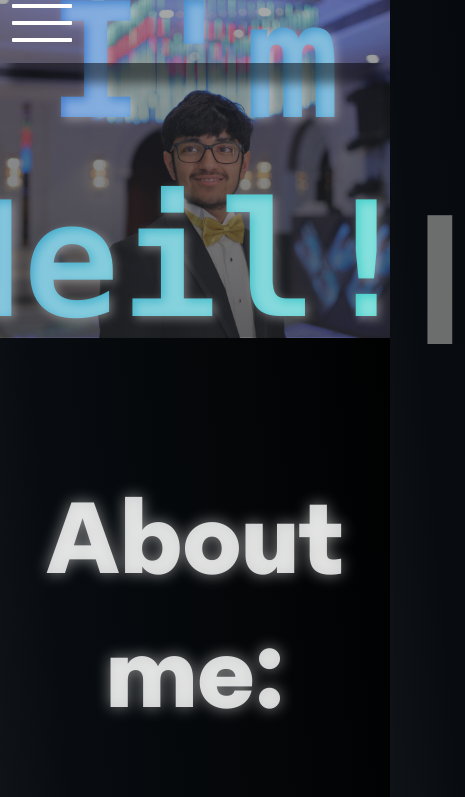
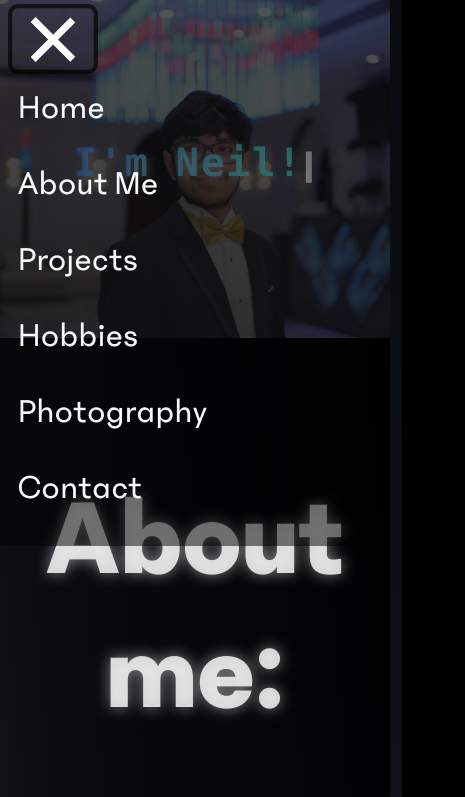
Before and after one commit to theliendem/theliendem.github.io, a plain HTML site: page index.html in a window 390 px wide. Both pictures are taken after a click on the button "Toggle navigation". Shown: the top 797 px of the page, 465 px wide, since content can reach past the window. Drawn offline with nearby package versions, Linux system fonts and the light colour scheme; a script that the page names is missing; files whose address does not match are found by name.

Commit message:
fixed navbar issues on mobile, and made hero section text on home page dynamically resize

```diff
--- a/assets/nav.html
+++ b/assets/nav.html
@@ -5,19 +5,16 @@
 		<span class="text-light">Riverside Hack Club</span>
 	</a> -->
 
-	<button class="navbar-toggler collapsed d-flex d-lg-none flex-column justify-content-around" type="button"
+	<!-- <button class="navbar-toggler collapsed d-flex d-lg-none flex-column justify-content-around mt-5" type="button"
 	data-bs-toggle="collapse" data-bs-target="#navbarSupportedContent" aria-controls="navbarSupportedContent"
 	aria-expanded="false" aria-label="Toggle navigation">
 		<span class="toggler-icon top-bar"></span>
 		<span class="toggler-icon middle-bar"></span>
 		<span class="toggler-icon bottom-bar"></span>
-	</button>
+	</button> -->
 
-	<div class="collapse navbar-collapse" id="navbarSupportedContent">
+	<!-- <div class="collapse navbar-collapse" id="navbarSupportedContent">
 		<ul class="navbar-nav nav ms-auto mx-auto">
-			<!-- <li class="nav-item bg-dark p-2 active">
-				<a class="nav-link text-white" aria-current="page" href="/">HOME</a>
-			</li> -->
 			<li class="nav-item fs-3">
 				<a class="nav-link text-light" role="button" href="/">
 				Home</a>
@@ -39,5 +36,33 @@
 				Contact</a>
 			</li>
 		</ul>
+	</div> -->
+
+	<button class="navbar-toggler" type="button" data-bs-toggle="collapse"
+		data-bs-target="#navbarSupportedContent" aria-controls="navbarSupportedContent" aria-expanded="false"
+		aria-label="Toggle navigation">
+		<span class="navbar-toggler-icon collapsed"></span>
+	</button>
+	<div class="collapse navbar-collapse" id="navbarSupportedContent">
+		<ul class="navbar-nav mx-auto mb-2 mb-lg-0">
+			<li class="nav-item fs-3 pe-4">
+				<a class="nav-link active text-light" aria-current="page" href="#">Home</a>
+			</li>
+			<li class="nav-item fs-3 pe-4">
+				<a class="nav-link text-light" href="#">About Me</a>
+			</li>
+			<li class="nav-item fs-3 pe-4">
+				<a class="nav-link text-light" href="#">Projects</a>
+			</li>
+			<li class="nav-item fs-3 pe-4">
+				<a class="nav-link text-light" href="#">Hobbies</a>
+			</li>
+			<li class="nav-item fs-3 pe-4">
+				<a class="nav-link text-light" href="#">Photography</a>
+			</li>
+			<li class="nav-item fs-3">
+				<a class="nav-link text-light" href="#">Contact</a>
+			</li>
+		</ul>
 	</div>
 </div>
--- a/css/nav.css
+++ b/css/nav.css
@@ -1,4 +1,4 @@
-.navbar-toggler {
+/* .navbar-toggler {
 	width: 60px;
 	height: 20px;
 	position: relative;
@@ -14,166 +14,91 @@
 	box-shadow: none;
 	border: 0;
 	position: relative;
+} */
+
+.navbar-toggler-icon {
+	background-image: none !important;
+	background-color: var(--bs-white);
+	height: 3px;
+	width: 25px;
+	margin: 10px 0;
+	position: relative;
+	transition: all 0.35s ease-out;
+	transform-origin: center;
+}
+
+.navbar-toggler-icon::before {
+	display: block;
+	background-color: var(--bs-white);
+	height: 3px;
+	content: "";
+	position: relative;
+	top: -7px;
+	transition: all 0.15s ease-out;
+	/*taken down to hide quicker*/
+	transform-origin: center;
+}
+
+.navbar-toggler-icon::after {
+	display: block;
+	background-color: var(--bs-white);
+	height: 3px;
+	content: "";
+	position: relative;
+	top: 4px;
+	transition: all 0.35s ease-out;
+	transform-origin: center;
+}
+
+.navbar-dark .navbar-toggler-icon,
+.navbar-dark .navbar-toggler-icon::before,
+.navbar-dark .navbar-toggler-icon::after {
+	background-color: var(--bs-white);
+}
+
+.navbar-toggler:not(.collapsed) .navbar-toggler-icon {
+	transform: rotate(45deg);
+}
+
+.navbar-toggler:not(.collapsed) .navbar-toggler-icon::before {
+	opacity: 0;
+}
+
+.navbar-toggler:not(.collapsed) .navbar-toggler-icon::after {
+	transform: rotate(-90deg) translateX(7px);
 }
 
 .dropdown-item:hover {
 	cursor: pointer;
 }
 
-.navbar-toggler span {
-	margin: 0;
-	padding: 0;
-}
-
-.toggler-icon {
-	display: block;
-	position: absolute;
-	height: 4px;
-	width: 100%;
-	background: #fff;
-	border-radius: 1px;
-	opacity: 1;
-	left: 0;
-	transform: rotate(0deg);
-	transition: .25s ease-in-out;
-}
-
-.middle-bar {
-	margin-top: 0px;
-}
-
-
-/* when navigation is clicked */
-
-.navbar-toggler .top-bar {
-	top: inherit;
-	transform: rotate(135deg);
-}
-
-.navbar-toggler .middle-bar {
-	opacity: 0;
-	top: inherit;
-	filter: alpha(opacity=0);
-}
-
-.navbar-toggler .bottom-bar {
-	top: inherit;
-	transform: rotate(-135deg);
-}
-
-/* State when the navbar is collapsed */
-
-.navbar-toggler.collapsed .top-bar {
-	position: absolute;
-	top: 0px;
-	transform: rotate(0deg);
-}
-
-.navbar-toggler.collapsed .middle-bar {
-	opacity: 1;
-	position: absolute;
-	top: 17px;
-	filter: alpha(opacity=100);
-}
-
-.navbar-toggler.collapsed .bottom-bar {
-	position: absolute;
-	top: 34px;
-	transform: rotate(0deg);
-}
-
 .navbar {
-	z-index: 1000;
 	position: absolute;
 	width: 100vw;
 }
 
-.dropdown-menu {
-	left: -70px;
+.navbar-toggler-icon {
+	zoom: 225%;
+}
+
+.nav-link:hover {
+	/* box-shadow: 0 30px 10px -10px rgba(255, 255, 255, .5); */
+	text-decoration: underline;
 }
 
 @media all and (max-width: 992px) {
+	.navbar-nav {
+		zoom: 150%;
+	}
 	nav {
-		height: 6.5vh;
+		background-color: rgba(0, 0, 0, .5);
 	}
-
-	.navbar-toggler {
-		outline: none !important;
-		border: none;
-		position: absolute;
-		right: 0;
-	}
-
-	.navbar-brand {
-		color: white !important;
-		padding-left: 5vw !important;
-		font-size: 3.5rem !important;
-		padding-top: 1vh !important;
-	}
-
-	.navbar-brand img {
-		width: 7vw;
-		height: 7vw;
-	}
-
-	nav {
-		padding-top: .5vh !important;
-		padding-bottom: 7vh !important;
-	}
-
-	.nav-item,
-	.dropdown-item {
-		padding: 1.5rem !important;
-		font-size: 2rem;
+	.nav-item {
+		margin-left: 1vw;
 	}
 }
 
-@media all and (min-width: 992px) {
-	.navbar .dropdown-menu-end {
-		right: 0;
-		left: auto;
-	}
-
-	.navbar .nav-item .dropdown-menu {
-		display: block;
-		opacity: 0;
-		visibility: hidden;
-		transition: .3s;
-		margin-top: 0;
-	}
-
-	/* .navbar .nav-item:hover .nav-link {
-		color: #c9c9c9;
-	} */
-
-	.navbar .dropdown-menu.fade-down {
-		top: 80%;
-		transform: rotateX(-75deg);
-		transform-origin: 0% 0%;
-	}
-
-	.navbar .dropdown-menu.fade-up {
-		top: 180%;
-	}
-
-	.navbar .nav-item:hover .dropdown-menu {
-		transition: .3s;
-		opacity: 1;
-		visibility: visible;
-		top: 100%;
-		transform: rotateX(0deg);
-	}
+nav {
+	/* box-shadow: 0 30px 10px -10px rgba(0, 0, 0, .5); */
+	background-color: rgba(0, 0, 0, .5);
 }
-
-.navbar .nav-item .nav-link {
-	height: 100%;
-}
-
-.navbar .nav-item .nav-link:hover {
-	cursor: pointer !important;
-	color: lightgray !important;
-}
-
-nav {
-	box-shadow: 0 30px 10px -10px rgba(0, 0, 0, .5);
-}
--- a/index.css
+++ b/index.css
@@ -83,6 +83,10 @@ ul {
 	animation: hero-section 1s ease-in-out infinite alternate;
 }
 
+.display-1 {
+	font-size: 10vw !important;
+}
+
 .glow {
 	text-shadow: 0px 0px 15px rgba(255, 255, 255, .5) !important;
 }
```
